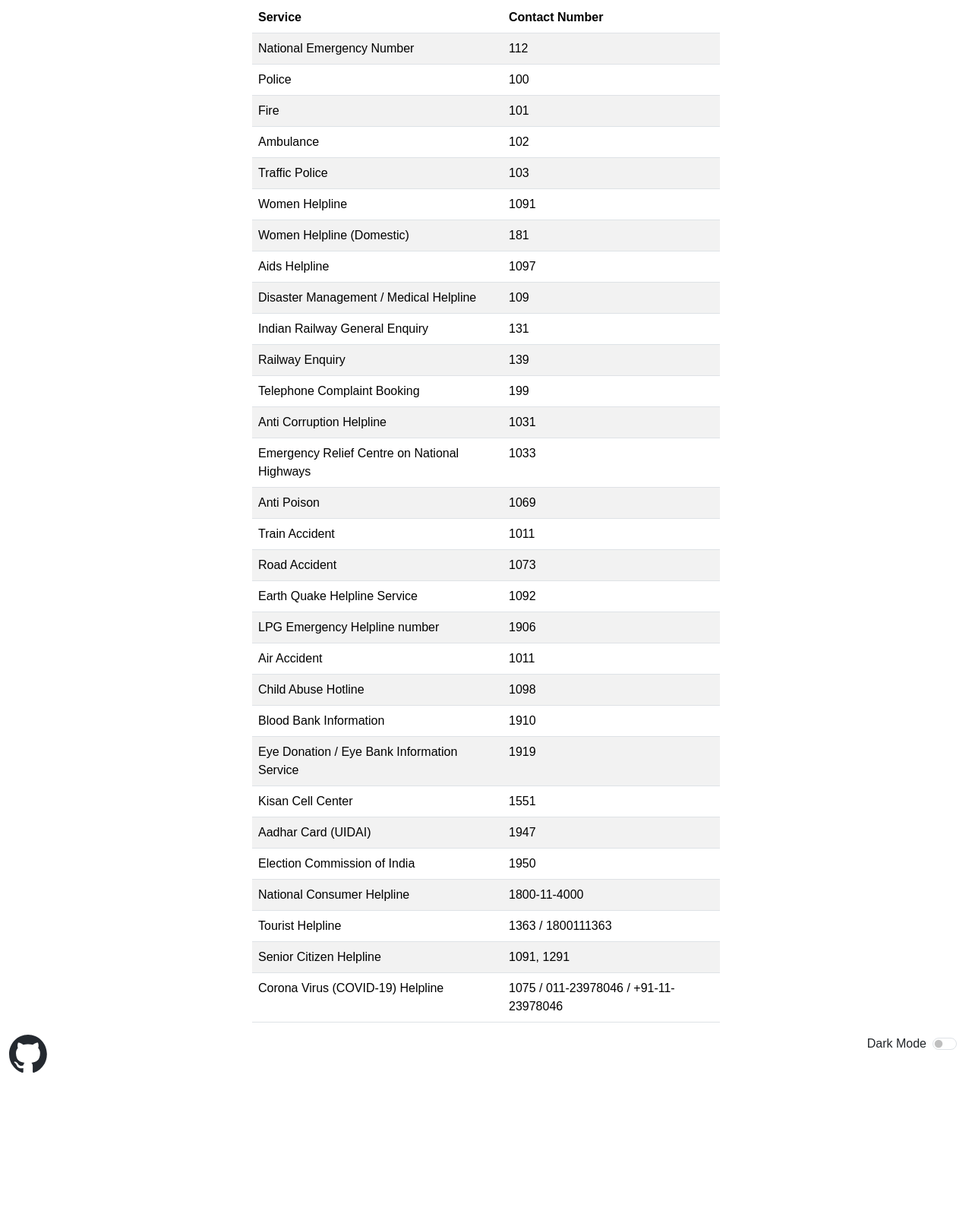
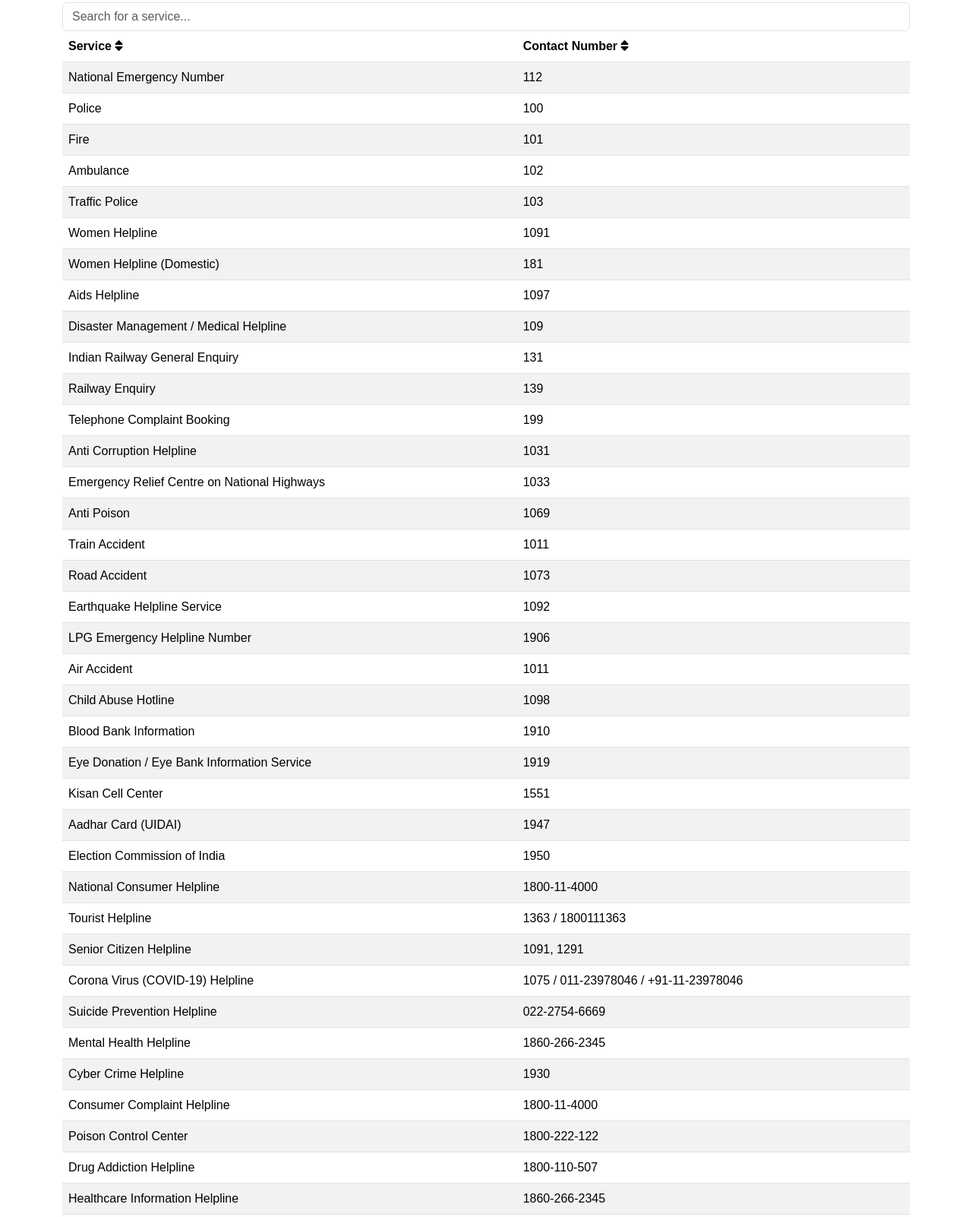
Before and after one commit to saishinkar2/healthainexus, a plain HTML site: page helpline.html in a window 1280 px wide. Shown: the part 123-1725 px from the top of the page at 76% size. Before the commit the page ends 1535 px from the top, so only its background shows below. Drawn offline with nearby package versions, Linux system fonts and the light colour scheme.

Commit message:
Major Changes

```diff
--- a/helpline.html
+++ b/helpline.html
@@ -30,136 +30,57 @@
 
     </section>
 
-    <div class=" container table-responsive w-50 " >
+    <div class="container">
       <h2>Emergency Contact Information</h2>
-            <table class="table table-striped" id="table">
+      <input type="text" id="searchInput" class="form-control" placeholder="Search for a service..." />
+      <table class="table table-striped table-responsive" id="helplineTable">
           <thead>
               <tr>
-                  <th>Service</th>
-                  <th>Contact Number</th>
+                  <th onclick="sortTable(0)">Service <i class="fas fa-sort"></i></th>
+                  <th onclick="sortTable(1)">Contact Number <i class="fas fa-sort"></i></th>
               </tr>
           </thead>
           <tbody>
-                <tr>
-                  <td>National Emergency Number</td>
-                  <td>112</td>
-                </tr>
-                <tr>
-                  <td>Police</td>
-                  <td>100</td>
-                </tr>
-                <tr>
-                  <td>Fire</td>
-                  <td>101</td>
-                </tr>
-                <tr>
-                  <td>Ambulance</td>
-                  <td>102</td>
-                </tr>
-                <tr>
-                  <td>Traffic Police</td>
-                  <td>103</td>
-                </tr>
-                <tr>
-                  <td>Women Helpline</td>
-                  <td>1091</td>
-                </tr>
-                <tr>
-                  <td>Women Helpline (Domestic)</td>
-                  <td>181</td>
-                </tr>
-                <tr>
-                  <td>Aids Helpline</td>
-                  <td>1097</td>
-                </tr>
-                <tr>
-                  <td>Disaster Management / Medical Helpline</td>
-                  <td>109</td>
-                </tr>
-                <tr>
-                  <td>Indian Railway General Enquiry</td>
-                  <td>131</td>
-                </tr>
-                <tr>
-                  <td>Railway Enquiry</td>
-                  <td>139</td>
-                </tr>
-                <tr>
-                  <td>Telephone Complaint Booking</td>
-                  <td>199</td>
-                </tr>
-                <tr>
-                  <td>Anti Corruption Helpline</td>
-                  <td>1031</td>
-                </tr>
-                <tr>
-                  <td>Emergency Relief Centre on National Highways</td>
-                  <td>1033</td>
-                </tr>
-                <tr>
-                  <td>Anti Poison</td>
-                  <td>1069</td>
-                </tr>
-                <tr>
-                  <td>Train Accident</td>
-                  <td>1011</td>
-                </tr>
-                <tr>
-                  <td>Road Accident</td>
-                  <td>1073</td>
-                </tr>
-                <tr>
-                  <td>Earth Quake Helpline Service</td>
-                  <td>1092</td>
-                </tr>
-                <tr>
-                  <td>LPG Emergency Helpline number</td>
-                  <td>1906</td>
-                </tr>
-                <tr>
-                  <td>Air Accident</td>
-                  <td>1011</td>
-                </tr>
-                <tr>
-                  <td>Child Abuse Hotline</td>
-                  <td>1098</td>
-                </tr>
-                <tr>
-                  <td>Blood Bank Information</td>
-                  <td>1910</td>
-                </tr>
-                <tr>
-                  <td>Eye Donation / Eye Bank Information Service</td>
-                  <td>1919</td>
-                </tr>
-                <tr>
-                  <td>Kisan Cell Center</td>
-                  <td>1551</td>
-                </tr>
-                <tr>
-                  <td>Aadhar Card (UIDAI)</td>
-                  <td>1947</td>
-                </tr>
-                <tr>
-                  <td>Election Commission of India</td>
-                  <td>1950</td>
-                </tr>
-                <tr>
-                  <td>National Consumer Helpline</td>
-                  <td>1800-11-4000</td>
-                </tr>
-                <tr>
-                  <td>Tourist Helpline</td>
-                  <td>1363 / 1800111363</td>
-                </tr>
-                <tr>
-                  <td>Senior Citizen Helpline</td>
-                  <td>1091, 1291</td>
-                </tr>
-                <tr>
-                  <td>Corona Virus (COVID-19) Helpline</td>
-                  <td>1075 / 011-23978046 / +91-11-23978046</td>
-                </tr>
+              <tr><td>National Emergency Number</td><td>112</td></tr>
+              <tr><td>Police</td><td>100</td></tr>
+              <tr><td>Fire</td><td>101</td></tr>
+              <tr><td>Ambulance</td><td>102</td></tr>
+              <tr><td>Traffic Police</td><td>103</td></tr>
+              <tr><td>Women Helpline</td><td>1091</td></tr>
+              <tr><td>Women Helpline (Domestic)</td><td>181</td></tr>
+              <tr><td>Aids Helpline</td><td>1097</td></tr>
+              <tr><td>Disaster Management / Medical Helpline</td><td>109</td></tr>
+              <tr><td>Indian Railway General Enquiry</td><td>131</td></tr>
+              <tr><td>Railway Enquiry</td><td>139</td></tr>
+              <tr><td>Telephone Complaint Booking</td><td>199</td></tr>
+              <tr><td>Anti Corruption Helpline</td><td>1031</td></tr>
+              <tr><td>Emergency Relief Centre on National Highways</td><td>1033</td></tr>
+              <tr><td>Anti Poison</td><td>1069</td></tr>
+              <tr><td>Train Accident</td><td>1011</td></tr>
+              <tr><td>Road Accident</td><td>1073</td></tr>
+              <tr><td>Earthquake Helpline Service</td><td>1092</td></tr>
+              <tr><td>LPG Emergency Helpline Number</td><td>1906</td></tr>
+              <tr><td>Air Accident</td><td>1011</td></tr>
+              <tr><td>Child Abuse Hotline</td><td>1098</td></tr>
+              <tr><td>Blood Bank Information</td><td>1910</td></tr>
+              <tr><td>Eye Donation / Eye Bank Information Service</td><td>1919</td></tr>
+              <tr><td>Kisan Cell Center</td><td>1551</td></tr>
+              <tr><td>Aadhar Card (UIDAI)</td><td>1947</td></tr>
+              <tr><td>Election Commission of India</td><td>1950</td></tr>
+              <tr><td>National Consumer Helpline</td><td>1800-11-4000</td></tr>
+              <tr><td>Tourist Helpline</td><td>1363 / 1800111363</td></tr>
+              <tr><td>Senior Citizen Helpline</td><td>1091, 1291</td></tr>
+              <tr><td>Corona Virus (COVID-19) Helpline</td><td>1075 / 011-23978046 / +91-11-23978046</td></tr>
+              <tr><td>Suicide Prevention Helpline</td><td>022-2754-6669</td></tr>
+              <tr><td>Mental Health Helpline</td><td>1860-266-2345</td></tr>
+              <tr><td>Cyber Crime Helpline</td><td>1930</td></tr>
+              <tr><td>Consumer Complaint Helpline</td><td>1800-11-4000</td></tr>
+              <tr><td>Poison Control Center</td><td>1800-222-122</td></tr>
+              <tr><td>Drug Addiction Helpline</td><td>1800-110-507</td></tr>
+              <tr><td>Healthcare Information Helpline</td><td>1860-266-2345</td></tr>
+              <tr><td>National Mental Health Helpline</td><td>1800-233-3330</td></tr>
+              <tr><td>Emergency Medical Services</td><td>108</td></tr>
+              <tr><td>Hospital Finder Helpline</td><td>1860-266-2345</td></tr>
           </tbody>
       </table>
   </div>
@@ -176,5 +97,45 @@
 </div>
 <script src="dark-mode-switch.min.js"></script>
 <script src="dark.js"></script>
+
+<script>
+
+   // Search functionality
+   $('#searchInput').on('keyup', function() {
+            let value = $(this).val().toLowerCase();
+            $('#helplineTable tbody tr').filter(function() {
+                $(this).toggle($(this).text().toLowerCase().indexOf(value) > -1);
+            });
+        });
+
+        // Sort table function
+        function sortTable(columnIndex) {
+            const table = document.getElementById("helplineTable");
+            let switching = true, dir = "asc", switchcount = 0;
+            while (switching) {
+                switching = false;
+                const rows = table.rows;
+                for (let i = 1; i < (rows.length - 1); i++) {
+                    let shouldSwitch = false;
+                    const x = rows[i].getElementsByTagName("TD")[columnIndex];
+                    const y = rows[i + 1].getElementsByTagName("TD")[columnIndex];
+                    if (dir === "asc" ? (x.innerHTML.toLowerCase() > y.innerHTML.toLowerCase()) : (x.innerHTML.toLowerCase() < y.innerHTML.toLowerCase())) {
+                        shouldSwitch = true;
+                        break;
+                    }
+                }
+                if (shouldSwitch) {
+                    rows[i].parentNode.insertBefore(rows[i + 1], rows[i]);
+                    switching = true;
+                    switchcount++;
+                } else {
+                    if (switchcount === 0 && dir === "asc") {
+                        dir = "desc";
+                        switching = true;
+                    }
+                }
+            }
+        }
+</script>
 </body>
 </html>
--- a/style.css
+++ b/style.css
@@ -19,12 +19,12 @@ table{
   }
 .btn-primary
 h1 {
-    color: #00a79D;
+    color: #E6E6FA;
   text-align: center;
 }
 
 .intro {
-    background-color: #00a79D;
+    background-color: #E6E6FA;
     padding: 50px 0;
 }
 .intro h2 {
@@ -47,7 +47,7 @@ h1 {
 }
 
 .bulu:not(.dropdown-item){
-background: #00a79D;
+background: #E6E6FA;
 border-radius:10px;
 }
 a.nav-link.active{
@@ -63,7 +63,7 @@ label {
 }
 
 #calculateButton {
-    background-color: #00a79D;
+    background-color: #E6E6FA;
     border: none;
     padding: 10px 20px;
     border-radius: 5px;
@@ -108,14 +108,14 @@ button{
     display: block;
     width: 100%;
     padding: 10px;
-    background-color: #00a79D;
+    background-color: #E6E6FA;
 
     border: none;
     border-radius: 3px;
     cursor: pointer;
 }
 a.bt{
-    background-color: #00a79D;
+    background-color: #E6E6FA;
 
 }
 
```
Also changed, not shown: diabeteschecker.html (+1 -1 lines), scripts.js (added, +64 -0 lines), tips.html (+89 -21 lines), HM_logo.png, android-chrome-192x192.jpg (added), android-chrome-192x192.png (deleted), android-chrome-512x512.jpg (added), android-chrome-512x512.png (deleted), apple-touch-icon.jpg (added), apple-touch-icon.png (deleted), favicon-16x16.jpg (added), favicon-16x16.png (deleted), favicon-32x32.jpg (added), favicon-32x32.png (deleted), 1 more files. Lines whose indentation alone changed are shown as unchanged.
